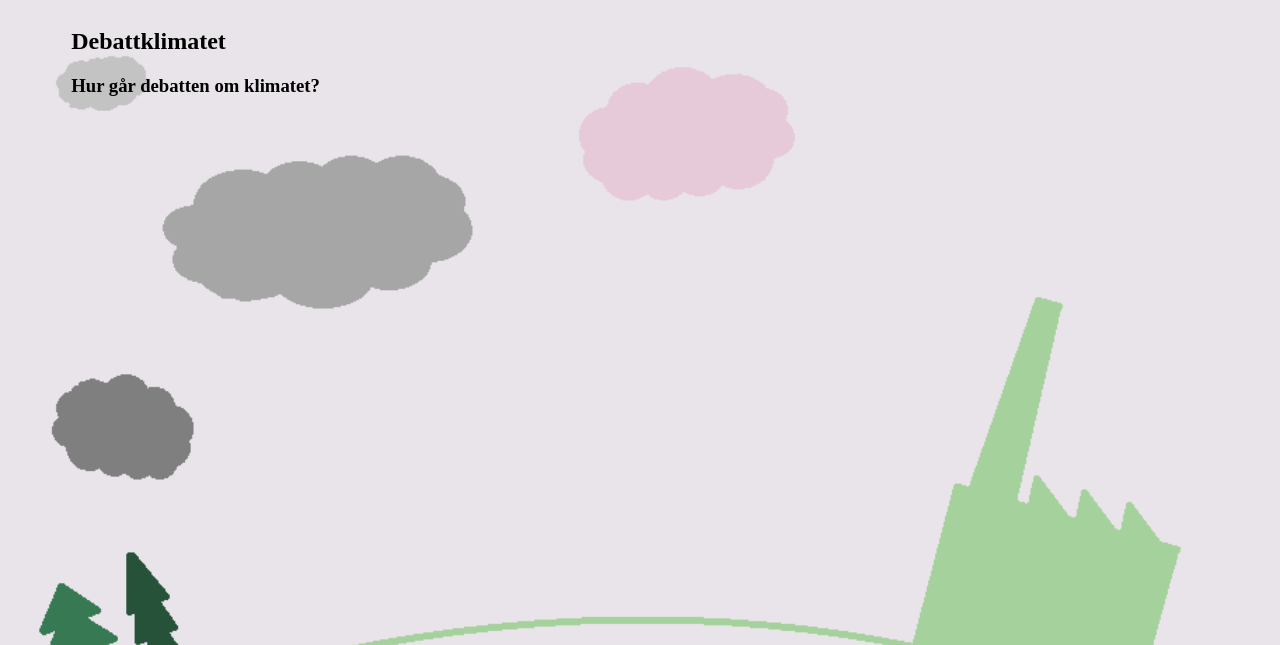
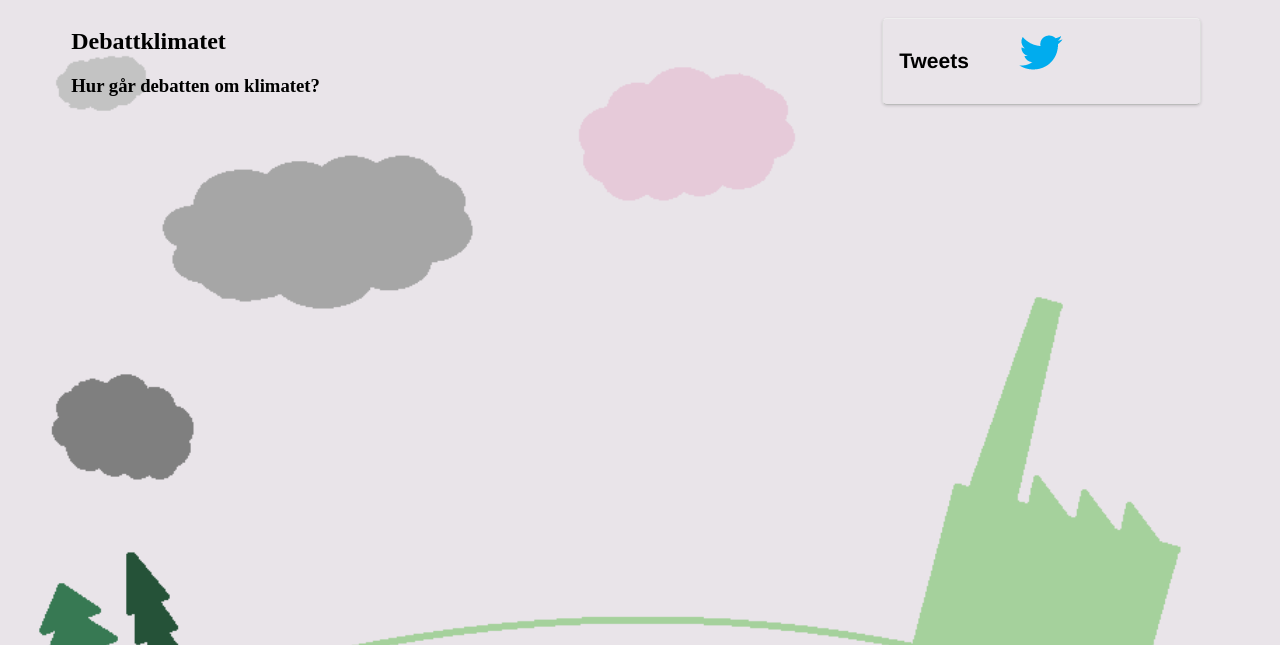
Before and after one commit to CO2Ninja/Debattklimatet, a Django app: page / in a window 1280 px wide. Shown: the top 645 px of the page. Run offline with Django 3.2, Linux system fonts and the light colour scheme; some libraries are stand-ins or nearby versions.

Commit message:
fixed stuff

```diff
--- a/django_backend/templates/debattklimatet/twitteruser_list.html
+++ b/django_backend/templates/debattklimatet/twitteruser_list.html
@@ -9,6 +9,9 @@
         <title></title>
         <meta name="description" content="">
         <meta name="viewport" content="width=device-width, initial-scale=1">
+        <link rel="stylesheet" href="//ajax.googleapis.com/ajax/libs/jqueryui/1.10.4/themes/smoothness/jquery-ui.css" />
+        <script src="//ajax.googleapis.com/ajax/libs/jquery/1.11.0/jquery.min.js"></script>
+        <script src="//ajax.googleapis.com/ajax/libs/jqueryui/1.10.4/jquery-ui.min.js"> </script>
     </head>
 
 <body>
@@ -29,7 +32,7 @@ footer {
     height: 15%;
     width: 100%;
 }
-  #omossbox {
+#box {
     display: inline-block;
     padding: 16px;
     margin: 10px 0;
@@ -41,7 +44,6 @@ footer {
     box-shadow: 0 1px 3px rgba(0,0,0,0.15);
     font: bold 14px/18px Helvetica, Arial, sans-serif;
   }
-
 </style>
 
 <div style="width:90%;margin:0px auto;">
@@ -58,13 +60,17 @@ footer {
 
 <canvas id="canvas" width="800" height="820" style="float:left"></canvas>
 </div>
-
-<div id="tweetlist" style="float:right;width:30%;height:100%">
-</div>
+    <div id="box" style="width:25%;margin-left:70px">
+        <div id="header" style="float:left;">
+            <h2>Tweets</h2> </div>
+        <div id="header-img" style="float:left;margin-left:50px;">
+            <img src="/static/bird_blue_48.png"></div>
+    </div>
+    <div id="tweetlist" style="float:right;width:30%;height:100%"></div>
 
 <footer>
 <div style="width:60%;margin:0px auto;text-align:center">
-<div id="omossbox">
+<div id="box">
 <div style="font: bold 18px/22px Helvetica, Arial, sans-serif;text-align:center" >Om oss</div>
 Vi är fyra dataloger från KTH som delar uppfattningen att miljö och hållbarhet är vår tids absolut
 viktigaste fråga. Därför vill vi belysa hur partierna prioriterar miljön i debatten.
@@ -83,7 +89,7 @@ window.onload = function() {
 
     var context = document.getElementById("canvas").getContext("2d");
 
-    context.canvas.width  = window.innerWidth*0.9-document.getElementById("tweetlist").offsetWidth -30;
+    context.canvas.width  = window.innerWidth*0.9-document.getElementById("tweetlist").offsetWidth -70;
 	context.canvas.height = window.innerHeight*0.85 - 150;
 
 	var step = (context.canvas.height-120)/{{maxscore}};
```
Also changed, not shown: django_backend/templates/debattklimatet/tweet_list.html (+34 -12 lines), django_backend/static/bird_blue_48.png (added).
